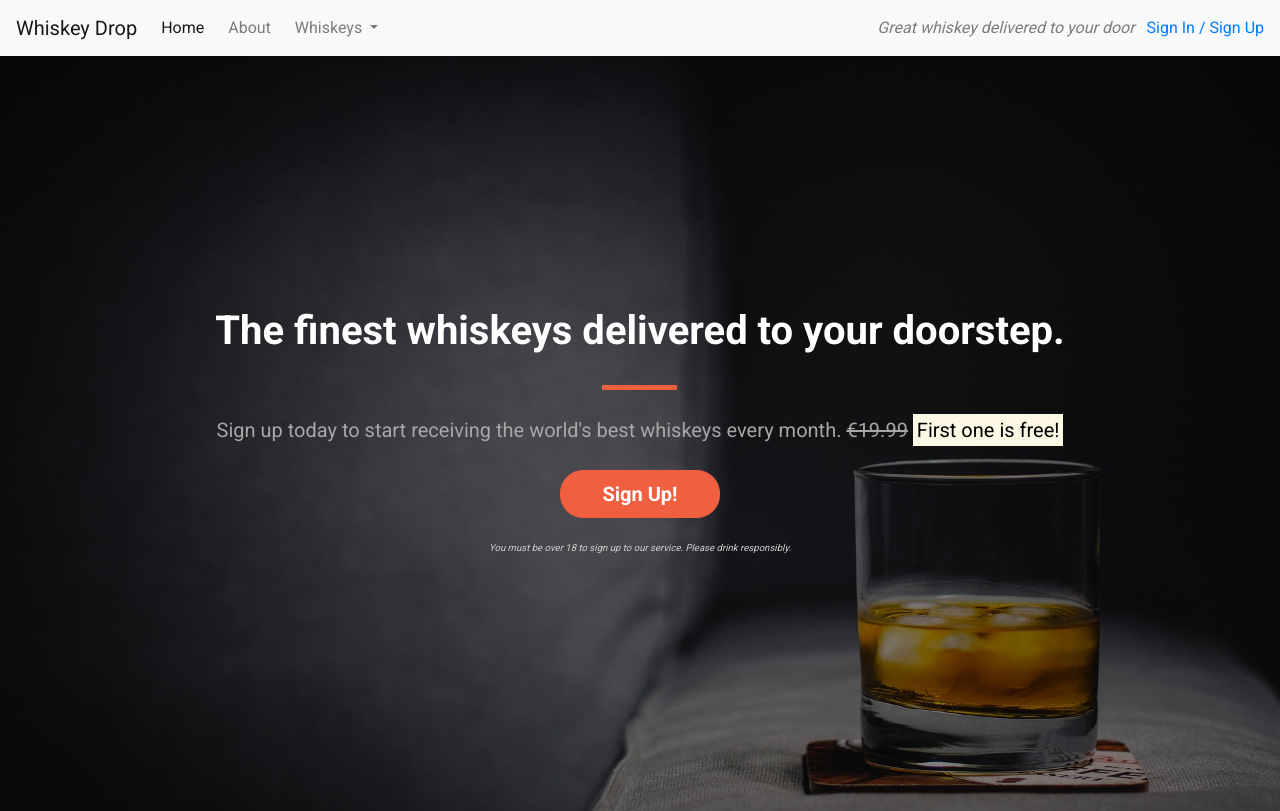
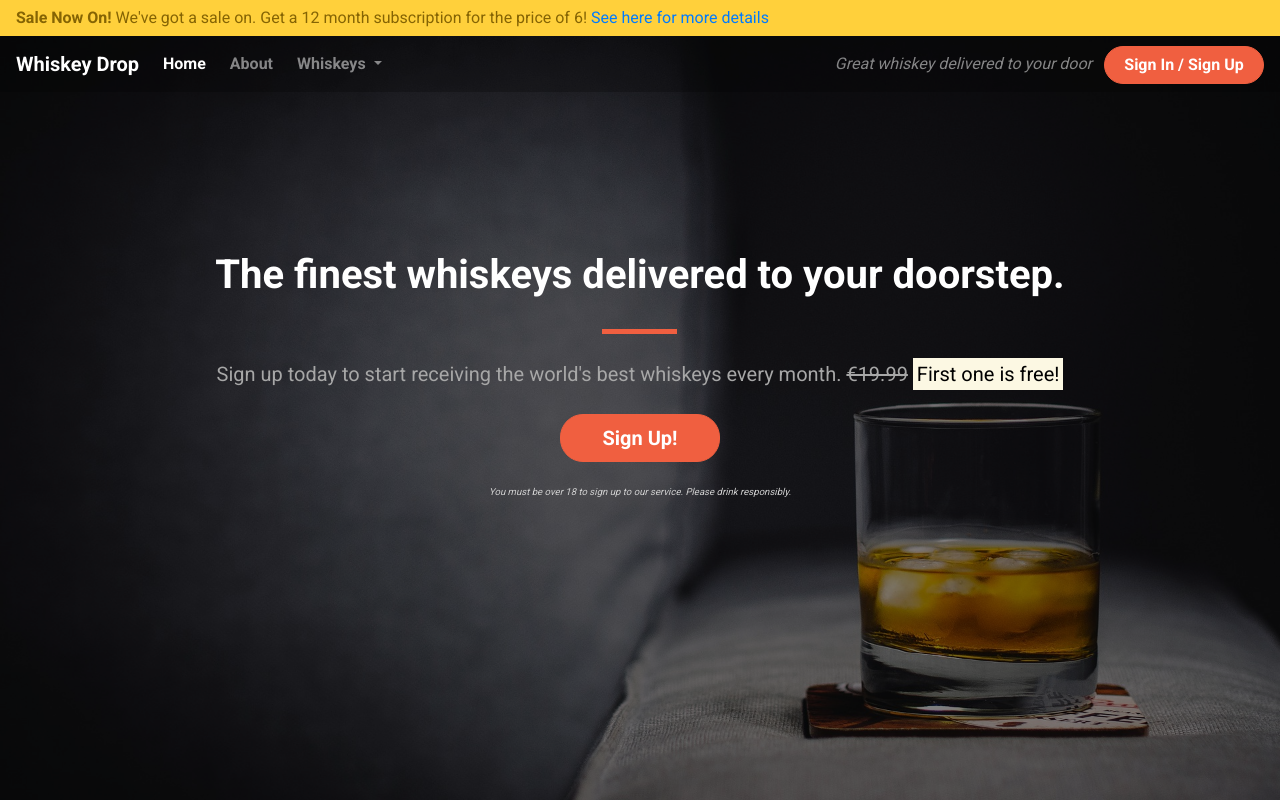
Before and after one commit to KikiBerg/bootstrap4_kiki, a plain HTML site: page index.html in a window 1280 px wide. Shown: the top 811 px of the page. Drawn offline with nearby package versions, Linux system fonts and the light colour scheme.

Commit message:
Add custom css for navbar

```diff
--- a/css/style.css
+++ b/css/style.css
@@ -2,7 +2,17 @@ body {
   font-family: "Roboto", sans-serif;
 }
 
-.alert-container {
+.alert-container .col-12 {
+    padding-left: 0;
+    padding-right: 0;
+}
+
+.site-wide-alert {
+    border-radius: 0;
+    margin-bottom: 0;
+    padding: 5px 15px;
+    background-color: #ffd03b;
+    border-color: #ffd03b;
 }
 
 .callout-container {
@@ -51,6 +61,39 @@ body {
     width: 35px;
 }
 
+
+/*Navbar*/
+
+.navalert-container {
+    position: absolute;
+    top: 0;
+    left: 0;
+    padding-left: 0;
+    padding-right: 0;
+    z-index: 1;
+}
+
+.navbar {
+    margin-bottom: 0;
+    border: 0;
+    width: 100%;
+    background-color: rgba(0,0,0,0.25);
+}
+
+.navbar .navbar-toggler {
+    border: 0;
+}
+
+.navbar-brand {
+    font-weight: bold;
+}
+
+.navbar .navbar-nav a {
+    font-weight: bold;
+}
+
+
+
 /*Jumbotron*/
 
 .jumbotron {
--- a/index.html
+++ b/index.html
@@ -23,7 +23,20 @@
 
   <body>
     <!--Nav-->
-    <nav class="navbar navbar-light navbar-expand-sm bg-light">
+    <div class="container-fluid navalert-container">
+      <div class="container-fluid alert-container">
+        <div class="row d-none d-sm-block">
+          <div class="col-12">
+            <div class="site-wide-alert alert alert-warning">
+              <strong>Sale Now On!</strong> We've got a sale on. Get a 12 month
+              subscription for the price of 6!
+              <a href="">See here for more details</a>
+            </div>
+          </div>
+        </div>
+      </div>
+
+      <nav class="navbar navbar-dark navbar-expand-sm">
         <a href="/" class="navbar-brand"> Whiskey Drop</a>
 
         <button
@@ -56,7 +69,10 @@
               >
                 Whiskeys
               </a>
-            <div class="dropdown-menu" aria-labelledby="navbarDropdownMenuLink">
+              <div
+                class="dropdown-menu"
+                aria-labelledby="navbarDropdownMenuLink"
+              >
                 <a class="dropdown-item" href="#">Irish</a>
                 <a class="dropdown-item" href="#">Scotch</a>
                 <a class="dropdown-item" href="#">Japanese</a>
@@ -73,22 +89,11 @@
           <p class="navbar-text my-auto mr-2">
             <i>Great whiskey delivered to your door</i>
           </p>
-        <a href="/login">Sign In / Sign Up</a>
+          <a href="/login" class="btn btn--cta btn--red">Sign In / Sign Up</a>
         </div>
         <!--</div>-->
       </nav>
-
-    <!--<div class="container alert-container">
-      <div class="row d-none d-sm-block">
-        <div class="col-12">
-          <div class="alert alert-warning">
-            <strong>Sale Now On!</strong> We've got a sale on. Get a 12 month
-            subscription for the price of 6!
-            <a href="">See here for more details</a>
     </div>
-        </div>
-      </div>
-    </div>-->
 
     <div class="container-fluid callout-container">
       <!-- Callout -->
@@ -96,8 +101,10 @@
       <div class="row">
         <div class="col-12">
           <section class="callout jumbotron text-center">
-            <h1 class="jumbotron-header">The finest whiskeys delivered to your doorstep.</h1>
-            <hr class="block-divider block-divider--orange">
+            <h1 class="jumbotron-header">
+              The finest whiskeys delivered to your doorstep.
+            </h1>
+            <hr class="block-divider block-divider--orange" />
             <p class="lead">
               Sign up today to start receiving the world's best whiskeys every
               month.
```
Lines whose indentation alone changed are shown as unchanged.
